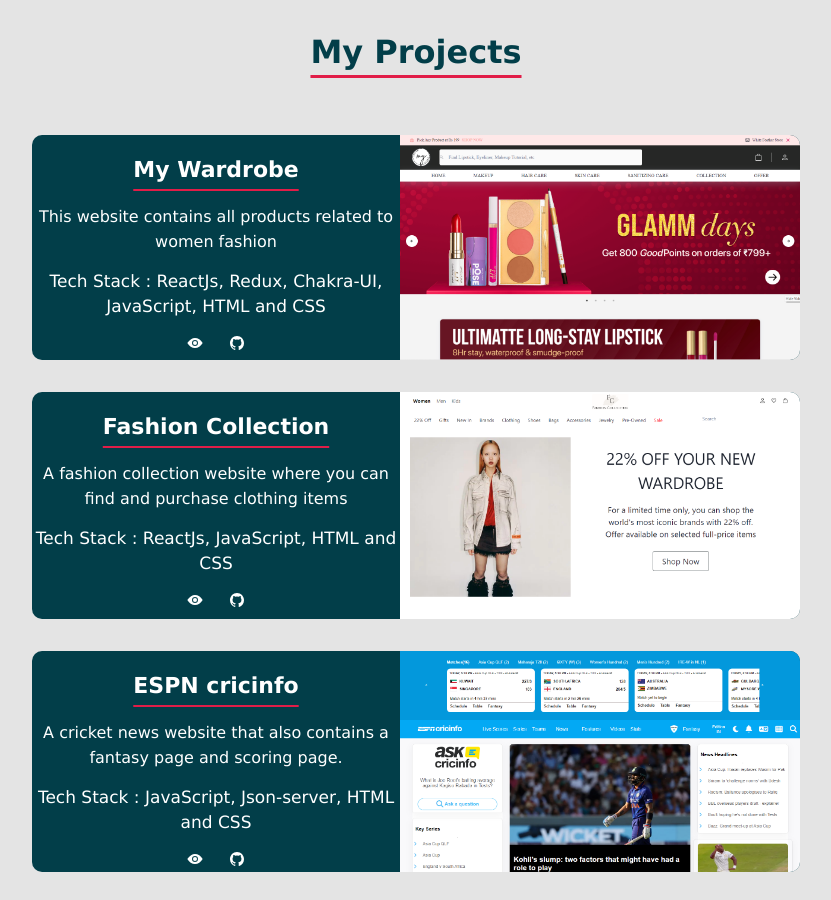
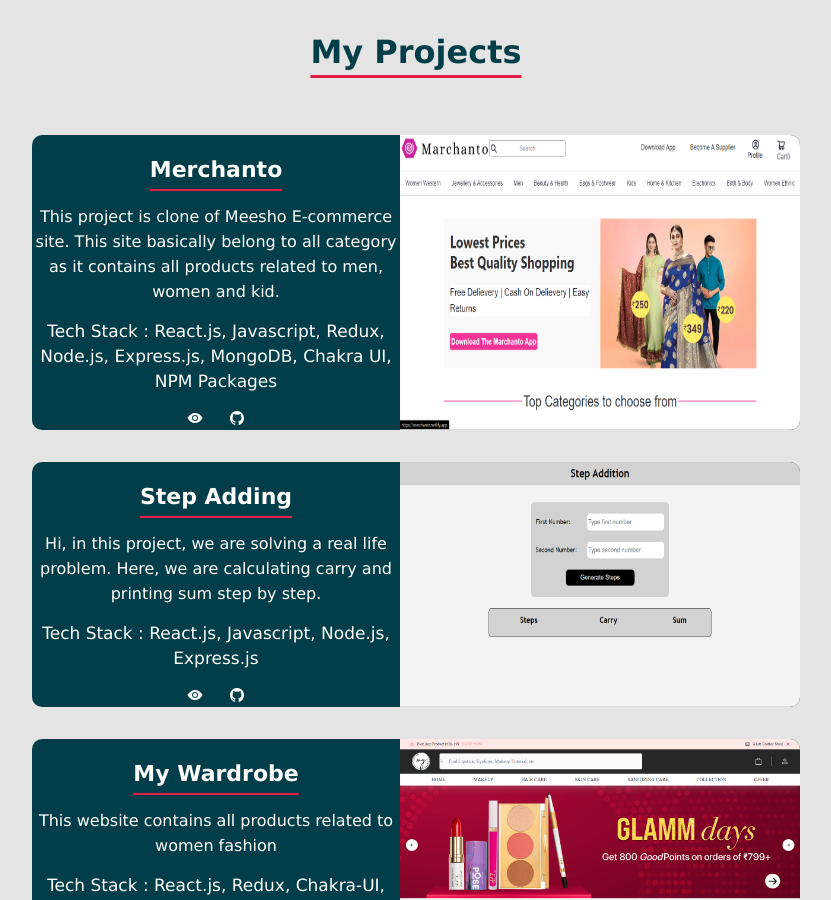
Before and after one commit to vrishabh081/vrishabh081.github.io, a React (Create React App) app: page / in a window 1280 px wide. Shown: the part 1900-2800 px from the top of the page, without its empty margins (224-1055 px from the left). Built offline with nearby package versions, Linux system fonts and the light colour scheme.

Commit message:
added projects

```diff
--- a/src/Components/Projects.jsx
+++ b/src/Components/Projects.jsx
@@ -4,8 +4,16 @@
 import Fashion from "../Images/Fashion.png";
 import Espn from "../Images/Espn.png";
 import mywardrobe from "../Images/mywardrobe.png";
-import PluralSight from "../Images/PluralSight.png";
+import StepAdding from "../Images/StepAdding.png";
+import Merchanto from "../Images/Merchanto.png";
 
+let porjects = [
+    {
+        title : "My Wardrobe",
+        description: "This website contains all products related to women fashion",
+        techStack: "ReactJs, Redux, Chakra-UI, JavaScript, HTML and CSS",
+    }
+]
 export function Projects()
 {
     useEffect(()=>
@@ -19,9 +27,37 @@
                 <h1>My Projects</h1>
                 <div id="projects-items" data-aos="fade-up">
                     <div>
+                        <h3 className="head-name">Merchanto</h3>
+                        <p>This project is clone of Meesho E-commerce site. This site basically belong to all category as it contains all products related to men, women and kid.</p>
+                        <p style={{marginTop:"15px", fontSize:"17px"}}> <span className="tech-stack">Tech Stack</span> : React.js, Javascript, Redux, Node.js, Express.js, MongoDB, Chakra UI, NPM Packages</p>
+                        <div id="icons">
+                            <a href="https://merchanto.netlify.app/"><ion-icon name="eye"></ion-icon></a>
+                            <a href="https://github.com/saurabhsinghmehta/skillful-shirt-5398"><ion-icon name="logo-github"></ion-icon></a>
+                        </div>
+                    </div>
+                    <div id="image-div">
+                        <img src={Merchanto} alt="" />
+                    </div>
+                </div>
+                <div id="projects-items" data-aos="fade-up">
+                    <div>
+                        <h3 className="head-name">Step Adding</h3>
+                        <p>Hi, in this project, we are solving a real life problem. Here, we are calculating carry and printing sum step by step.</p>
+                        <p style={{marginTop:"15px", fontSize:"17px"}}> <span className="tech-stack">Tech Stack</span> : React.js, Javascript, Node.js, Express.js</p>
+                        <div id="icons">
+                            <a href="https://frontend-taupe-six.vercel.app/"><ion-icon name="eye"></ion-icon></a>
+                            <a href="https://github.com/vrishabh081/company_assignment_1"><ion-icon name="logo-github"></ion-icon></a>
+                        </div>
+                    </div>
+                    <div id="image-div">
+                        <img src={StepAdding} alt="" />
+                    </div>
+                </div>
+                <div id="projects-items" data-aos="fade-up">
+                    <div>
                         <h3 className="head-name">My Wardrobe</h3>
                         <p>This website contains all products related to women fashion </p>
-                        <p style={{marginTop:"15px", fontSize:"17px"}}> <span className="tech-stack">Tech Stack</span> : ReactJs, Redux, Chakra-UI, JavaScript, HTML and CSS</p>
+                        <p style={{marginTop:"15px", fontSize:"17px"}}> <span className="tech-stack">Tech Stack</span> : React.js, Redux, Chakra-UI, JavaScript, HTML and CSS</p>
                         <div id="icons">
                             <a href="https://clever-nougat-a72f71.netlify.app/"><ion-icon name="eye"></ion-icon></a>
                             <a href="https://github.com/mohitd427/erratic-dolls-5259"><ion-icon name="logo-github"></ion-icon></a>
@@ -31,12 +67,11 @@
                         <img src={mywardrobe} alt="" />
                     </div>
                 </div>
-
                 <div id="projects-items" data-aos="fade-up">
                     <div>
                         <h3 className="head-name">Fashion Collection</h3>
                         <p>A fashion collection website where you can find and purchase clothing items</p>
-                        <p style={{marginTop:"15px", fontSize:"17px"}}> <span className="tech-stack">Tech Stack</span> : ReactJs, JavaScript, HTML and CSS</p>
+                        <p style={{marginTop:"15px", fontSize:"17px"}}> <span className="tech-stack">Tech Stack</span> : React.js, JavaScript, HTML and CSS</p>
                         <div id="icons">
                             <a href="https://fashion-collection.vercel.app/"><ion-icon name="eye"></ion-icon></a>
                             <a href="https://github.com/vrishabh081/important-fog-2987"><ion-icon name="logo-github"></ion-icon></a>
@@ -60,20 +95,6 @@
                         <img src={Espn} alt="" />
                     </div>
                 </div>
-                <div id="projects-items" data-aos="fade-up">
-                    <div>
-                        <h3 className="head-name">Plural Sight</h3>
-                        <p>An Education website where a lot of courses are available like web designing, digital market and many more.</p>
-                        <p style={{marginTop:"15px", fontSize:"17px"}}> <span className="tech-stack">Tech Stack</span> : JavaScript, HTML and CSS</p>
-                        <div id="icons">
-                            <a href="https://fashion-collection.vercel.app/"><ion-icon name="eye"></ion-icon></a>
-                            <a href="https://github.com/vrishabh081/important-fog-2987"><ion-icon name="logo-github"></ion-icon></a>
-                        </div>
-                    </div>
-                    <div id="image-div">
-                        <img src={PluralSight} alt="" />
-                    </div>
-                </div>
             </div>
         </>
     )
```
Also changed, not shown: src/Images/Merchanto.png (added), src/Images/StepAdding.png (added).
